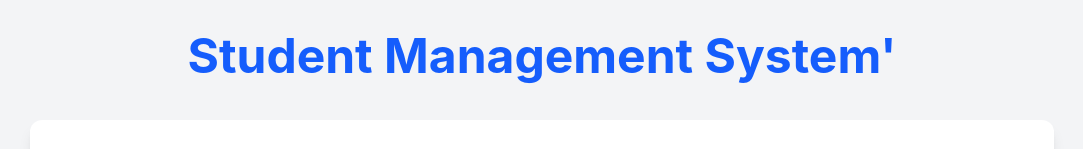
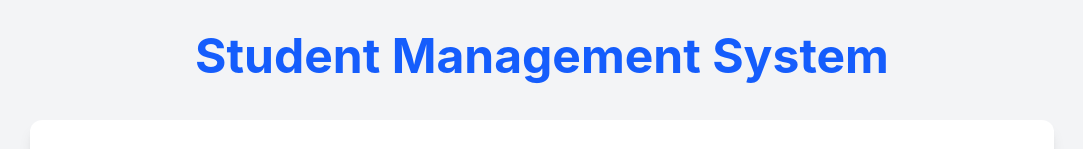
Before and after one commit to deepakS-009/student_management, a React (Vite) app in the folder my-app/: page / in a window 1280 px wide. Shown: the top 149 px of the page, without its empty margins (98-1181 px from the left). Built offline with nearby package versions, Linux system fonts and the light colour scheme; no server answers.

Commit message:
test chagnes

```diff
--- a/my-app/src/App.jsx
+++ b/my-app/src/App.jsx
@@ -73,7 +73,7 @@ function App() {
       <div className="max-w-5xl mx-auto">
 
         <h1 className="text-5xl font-bold text-center text-blue-600 mb-10">
-          Student Management System'
+          Student Management System
         </h1>
 
         <StudentForm
```
